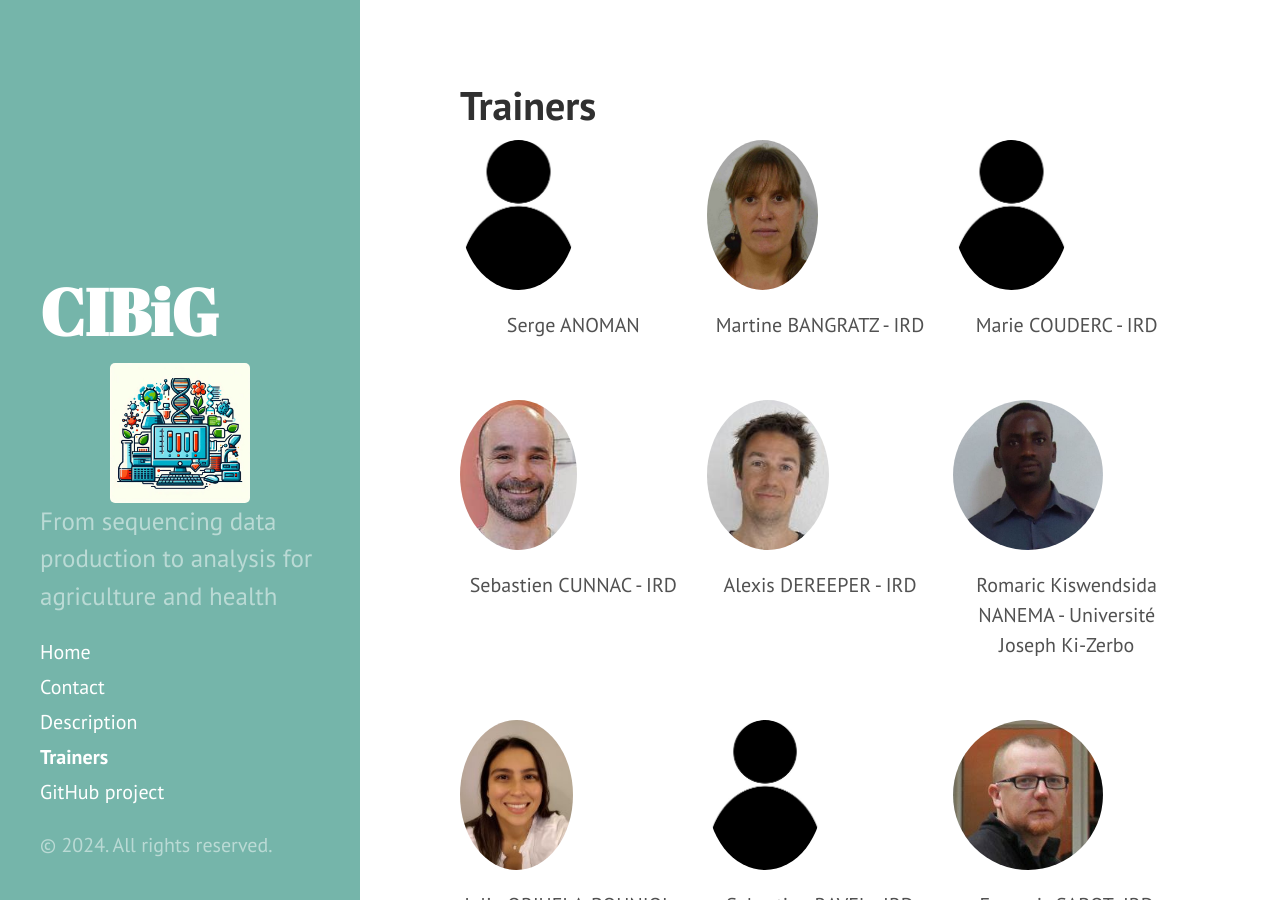
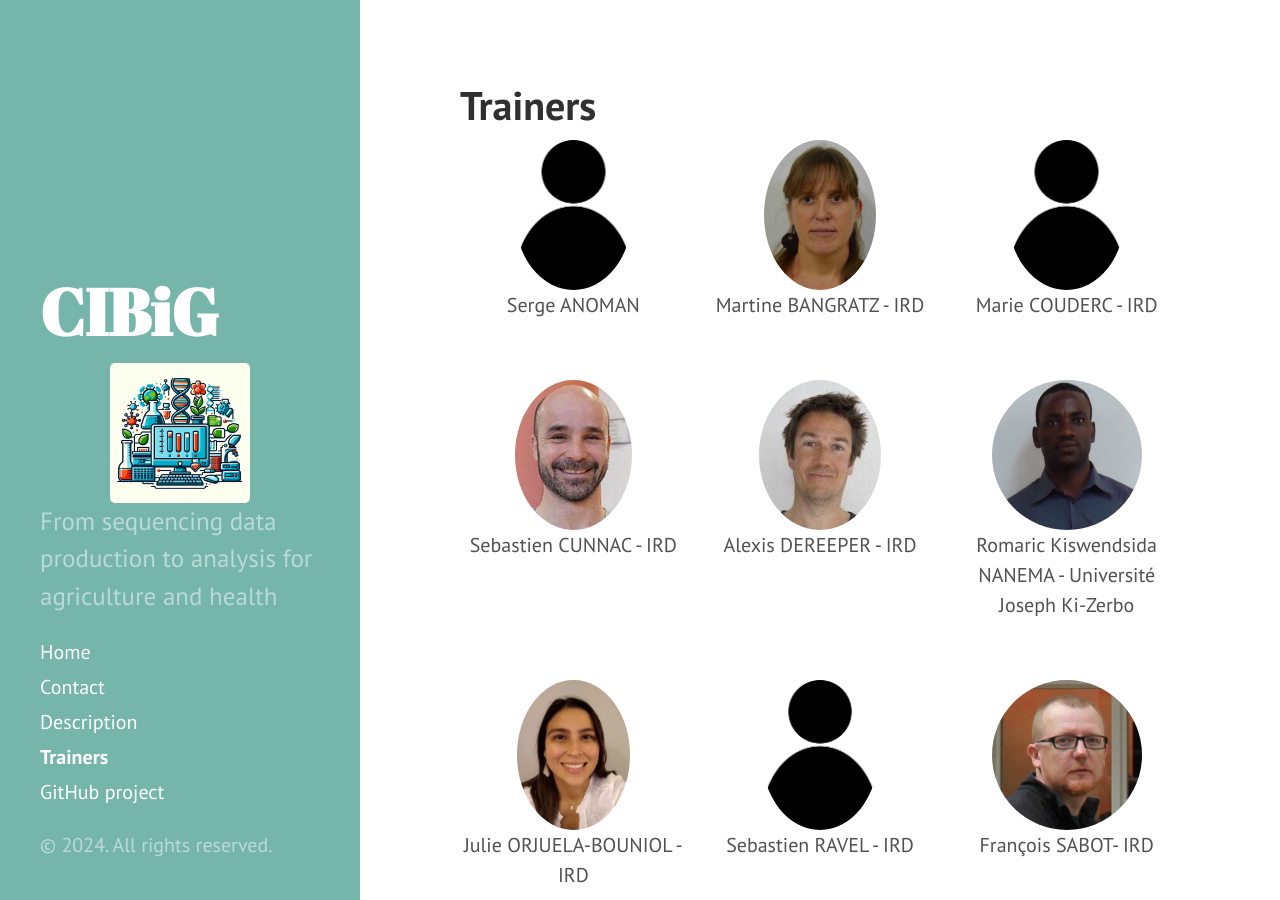
Before and after one commit to CIBiG-Course/CIBiG-course.github.io, a Jekyll site: the page built from docs/trainers.md, in a window 1280 px wide and 900 px high. Built offline with Jekyll 4.4.1, drawn with Linux system fonts in a browser that asks for light colours.

Commit message:
center photo

```diff
--- a/docs/trainers.md
+++ b/docs/trainers.md
@@ -6,67 +6,67 @@ title: Trainers
 <div style="display: flex; flex-wrap: wrap; gap: 20px; justify-content: space-between;">
 
   <div style="flex: 1 1 calc(33.333% - 20px); text-align: center; margin-bottom: 20px;">
-    <img src="public/trainer_anonym.jpeg" style="height: 150px; border-radius: 50%;">
+    <img src="public/trainer_anonym.jpeg" style="height: 150px; border-radius: 50%; margin: 0 auto;">
     <p>Serge ANOMAN</p>
   </div>
 
   <div style="flex: 1 1 calc(33.333% - 20px); text-align: center; margin-bottom: 20px;">
-    <img src="public/trainer_martine_bangratz.jpeg" style="height: 150px; border-radius: 50%;">
+    <img src="public/trainer_martine_bangratz.jpeg" style="height: 150px; border-radius: 50%; margin: 0 auto;">
     <p>Martine BANGRATZ - IRD</p>
   </div>
 
   <div style="flex: 1 1 calc(33.333% - 20px); text-align: center; margin-bottom: 20px;">
-    <img src="public/trainer_anonym.jpeg" style="height: 150px; border-radius: 50%;">
+    <img src="public/trainer_anonym.jpeg" style="height: 150px; border-radius: 50%; margin: 0 auto;">
     <p>Marie COUDERC - IRD</p>
   </div>
 
   <div style="flex: 1 1 calc(33.333% - 20px); text-align: center; margin-bottom: 20px;">
-    <img src="public/trainer_sebastien_cunnac.jpeg" style="height: 150px; border-radius: 50%;">
+    <img src="public/trainer_sebastien_cunnac.jpeg" style="height: 150px; border-radius: 50%; margin: 0 auto;">
     <p>Sebastien CUNNAC - IRD</p>
   </div>
 
   <div style="flex: 1 1 calc(33.333% - 20px); text-align: center; margin-bottom: 20px;">
-    <img src="public/trainer_alexis_dereeper.jpeg" style="height: 150px; border-radius: 50%;">
+    <img src="public/trainer_alexis_dereeper.jpeg" style="height: 150px; border-radius: 50%; margin: 0 auto;">
     <p>Alexis DEREEPER - IRD</p>
   </div>
 
   <div style="flex: 1 1 calc(33.333% - 20px); text-align: center; margin-bottom: 20px;">
-    <img src="public/trainer_romaric.jpeg" style="height: 150px; border-radius: 50%;">
+    <img src="public/trainer_romaric.jpeg" style="height: 150px; border-radius: 50%; margin: 0 auto;">
     <p>Romaric Kiswendsida NANEMA - Université Joseph Ki-Zerbo</p>
   </div>
 
   <div style="flex: 1 1 calc(33.333% - 20px); text-align: center; margin-bottom: 20px;">
-    <img src="public/trainer_julie_orjuela.jpg" style="height: 150px; border-radius: 50%;">
+    <img src="public/trainer_julie_orjuela.jpg" style="height: 150px; border-radius: 50%; margin: 0 auto;">
     <p>Julie ORJUELA-BOUNIOL - IRD</p>
   </div>
 
   <div style="flex: 1 1 calc(33.333% - 20px); text-align: center; margin-bottom: 20px;">
-    <img src="public/trainer_anonym.jpeg" style="height: 150px; border-radius: 50%;">
+    <img src="public/trainer_anonym.jpeg" style="height: 150px; border-radius: 50%; margin: 0 auto;">
     <p>Sebastien RAVEL - IRD</p>
   </div>
 
   <div style="flex: 1 1 calc(33.333% - 20px); text-align: center; margin-bottom: 20px;">
-    <img src="public/trainer_francois_sabot.jpeg" style="height: 150px; border-radius: 50%;">
+    <img src="public/trainer_francois_sabot.jpeg" style="height: 150px; border-radius: 50%; margin: 0 auto;">
     <p>François SABOT- IRD</p>
   </div>
 
   <div style="flex: 1 1 calc(33.333% - 20px); text-align: center; margin-bottom: 20px;">
-    <img src="public/trainer_ndomassi_tando.jpg" style="height: 150px; border-radius: 50%;">
+    <img src="public/trainer_ndomassi_tando.jpg" style="height: 150px; border-radius: 50%; margin: 0 auto;">
     <p>Ndomassi TANDO- IRD</p>
   </div>
 
   <div style="flex: 1 1 calc(33.333% - 20px); text-align: center; margin-bottom: 20px;">
-    <img src="public/trainer_anonym.jpeg" style="height: 150px; border-radius: 50%;">
+    <img src="public/trainer_anonym.jpeg" style="height: 150px; border-radius: 50%; margin: 0 auto;">
     <p>Ezechiel Bionimian TIBIRI - WAVE</p>
   </div>
 
   <div style="flex: 1 1 calc(33.333% - 20px); text-align: center; margin-bottom: 20px;">
-    <img src="public/trainer_fidele.jpeg" style="height: 150px; border-radius: 50%;">
+    <img src="public/trainer_fidele.jpeg" style="height: 150px; border-radius: 50%; margin: 0 auto;">
     <p>Fidèle TIENDREBEOGO - WAVE</p>
   </div>
 
   <div style="flex: 1 1 calc(33.333% - 20px); text-align: center; margin-bottom: 20px;">
-    <img src="public/trainer_christine_tranchant.jpeg" style="height: 150px; border-radius: 50%;">
+    <img src="public/trainer_christine_tranchant.jpeg" style="height: 150px; border-radius: 50%; margin: 0 auto;">
     <p>Christine TRANCHANT-DUBREUIL - IRD</p>
   </div>
 
```
Also changed, not shown: docs/public/logo_itrop.png (added).
